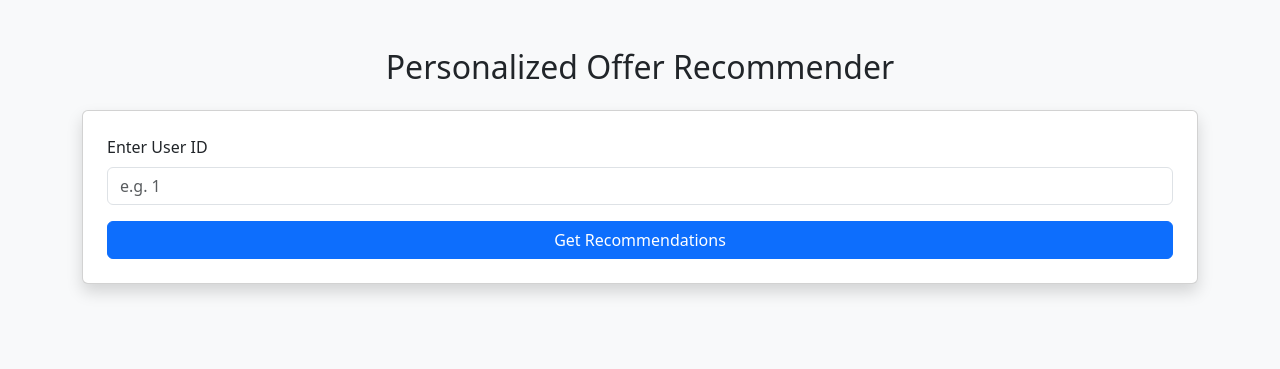
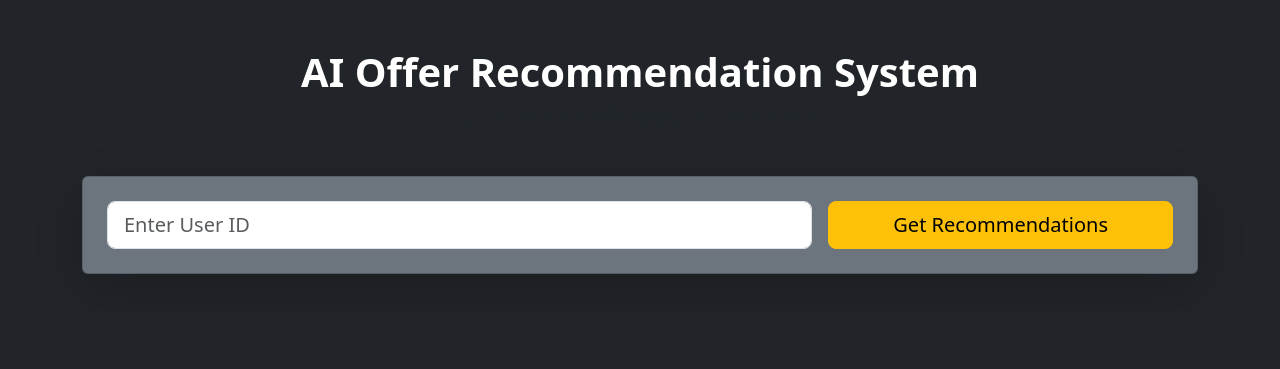
Before and after one commit to nishunigam/AI-offer-recommendation-system, a Flask app: page / in a window 1280 px wide. Shown: the top 369 px of the page. Run offline with Flask 3, Linux system fonts and the light colour scheme; parts of the project's set-up code (start-up, migrations or seed data) failed here and were passed over.

Commit message:
Update index.html

```diff
--- a/app/templates/index.html
+++ b/app/templates/index.html
@@ -8,80 +8,85 @@
     <!-- Bootstrap CDN -->
     <link href="https://cdn.jsdelivr.net/npm/bootstrap@5.3.0/dist/css/bootstrap.min.css" rel="stylesheet">
 </head>
+<body class="bg-dark text-white">
 
-<body class="bg-light">
+<div class="container py-5">
 
-<div class="container mt-5">
-    <h2 class="text-center mb-4">Personalized Offer Recommender</h2>
+    <!-- Title -->
+    <div class="text-center mb-5">
+        <h1 class="fw-bold">AI Offer Recommendation System</h1>
+        <p class="text-muted">Get personalized offers based on your behavior</p>
+    </div>
 
-    <!-- Input Section -->
-    <div class="card p-4 shadow">
-        <div class="mb-3">
-            <label class="form-label">Enter User ID</label>
-            <input type="number" id="userId" class="form-control" placeholder="e.g. 1">
+    <!-- Input Card -->
+    <div class="card shadow-lg p-4 bg-secondary text-white">
+        <div class="row g-3 align-items-center">
+            <div class="col-md-8">
+                <input type="number" id="userId" class="form-control form-control-lg"
+                       placeholder="Enter User ID">
+            </div>
+            <div class="col-md-4 d-grid">
+                <button class="btn btn-warning btn-lg" onclick="getRecommendations()">
+                    Get Recommendations
+                </button>
+            </div>
         </div>
+    </div>
 
-        <button class="btn btn-primary w-100" onclick="getRecommendations()">
-            Get Recommendations
-        </button>
+    <!-- Loading -->
+    <div id="loading" class="text-center mt-4 d-none">
+        <div class="spinner-border text-warning"></div>
+        <p>Fetching recommendations...</p>
     </div>
 
     <!-- Results -->
-    <div class="row mt-4" id="results"></div>
+    <div id="results" class="row mt-5"></div>
+
 </div>
 
 <script>
 async function getRecommendations() {
-    console.log("BUTTON CLICKED");
+    const userId = document.getElementById("userId").value;
+    const resultsDiv = document.getElementById("results");
+    const loading = document.getElementById("loading");
 
-    const userId = document.getElementById('userId').value;
-
-    if (!userId) {
-        alert("Please enter a User ID");
-        return;
-    }
+    resultsDiv.innerHTML = "";
+    loading.classList.remove("d-none");
 
     try {
-        const response = await fetch(`recommend?user_id=${userId}`);
+        const response = await fetch(`/recommend?user_id=${userId}`);
         const data = await response.json();
 
-        console.log("API DATA:", data);
+        loading.classList.add("d-none");
 
-        const resultsDiv = document.getElementById('results');
-        resultsDiv.innerHTML = "";
+        if (data.error) {
+            resultsDiv.innerHTML = `<p class="text-danger">${data.error}</p>`;
+            return;
+        }
 
-        data.sort((a, b) => b.score - a.score);
+        data.forEach((offer, index) => {
+            const isTop = index === 0;
 
-        data.forEach((item, index) => {
-            const card = document.createElement("div");
-            card.className = "col-md-4";
-
-            card.innerHTML = `
-                <div class="card shadow-lg mb-3 border-0">
-                    <div class="card-body text-center">
-
-                        ${index === 0 ? '<span class="badge bg-success mb-2">Top Pick</span>' : ''}
-
-                        <h5 class="card-title text-primary fw-bold">
-                            ${item.category.toUpperCase()}
-                        </h5>
-
-                        <p class="text-muted">Discount: ${item.discount}%</p>
-
-                        <h4 class="text-success">
-                            Score: ${Number(item.score).toFixed(2)}
-                        </h4>
+            const card = `
+                <div class="col-md-4 mb-4">
+                    <div class="card h-100 shadow ${isTop ? 'border-warning border-3' : ''}">
+                        <div class="card-body text-dark">
+                            <h5 class="card-title">${offer.category.toUpperCase()}</h5>
+                            <p>Discount: <strong>${offer.discount}%</strong></p>
+                            <p>Score: ${offer.score.toFixed(2)}</p>
+                            ${isTop ? '<span class="badge bg-warning text-dark">Top Recommendation</span>' : ''}
+                        </div>
                     </div>
                 </div>
             `;
 
-            resultsDiv.appendChild(card);
+            resultsDiv.innerHTML += card;
         });
 
-    }
-    catch (error) {
-        console.error("ERROR:", error);
-        alert("Something went wrong. Check console.");
+    } catch (error) {
+        console.error(error);
+        loading.classList.add("d-none");
+        resultsDiv.innerHTML = `<p class="text-danger">Something went wrong</p>`;
     }
 }
 </script>
```
